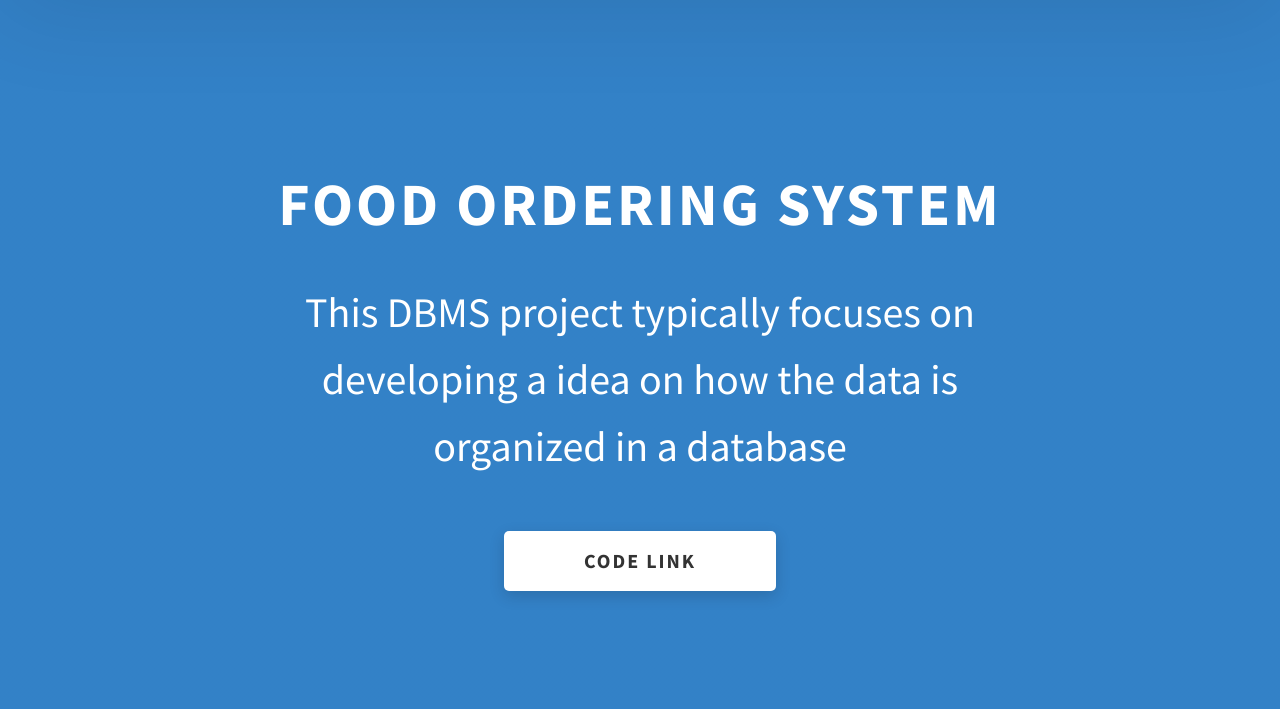
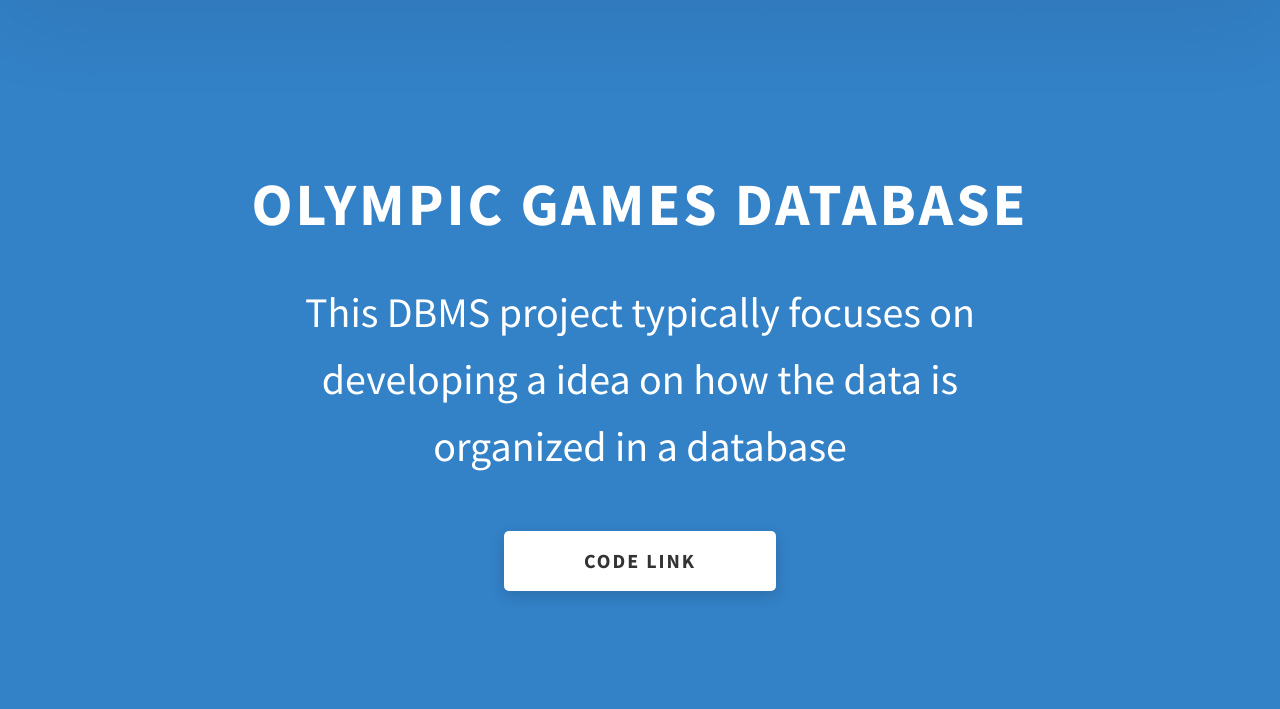
Before and after one commit to KalvaSrichetan03/Portfolio, a website: page c_project3.html in a window 1280 px wide. Shown: the part 91-800 px from the top of the page. Drawn offline with Linux system fonts and the light colour scheme.

Commit message:
Update c_project3.html

```diff
--- a/c_project3.html
+++ b/c_project3.html
@@ -73,7 +73,7 @@
   </header>
   <section class="project-cs-hero">
     <div class="project-cs-hero__content">
-      <h1 class="heading-primary">Food Ordering System</h1>
+      <h1 class="heading-primary">Olympic Games Database</h1>
       <div class="project-cs-hero__info">
         <p class="text-primary">
           This DBMS project typically focuses on developing a idea on how the data is organized in a database
```
